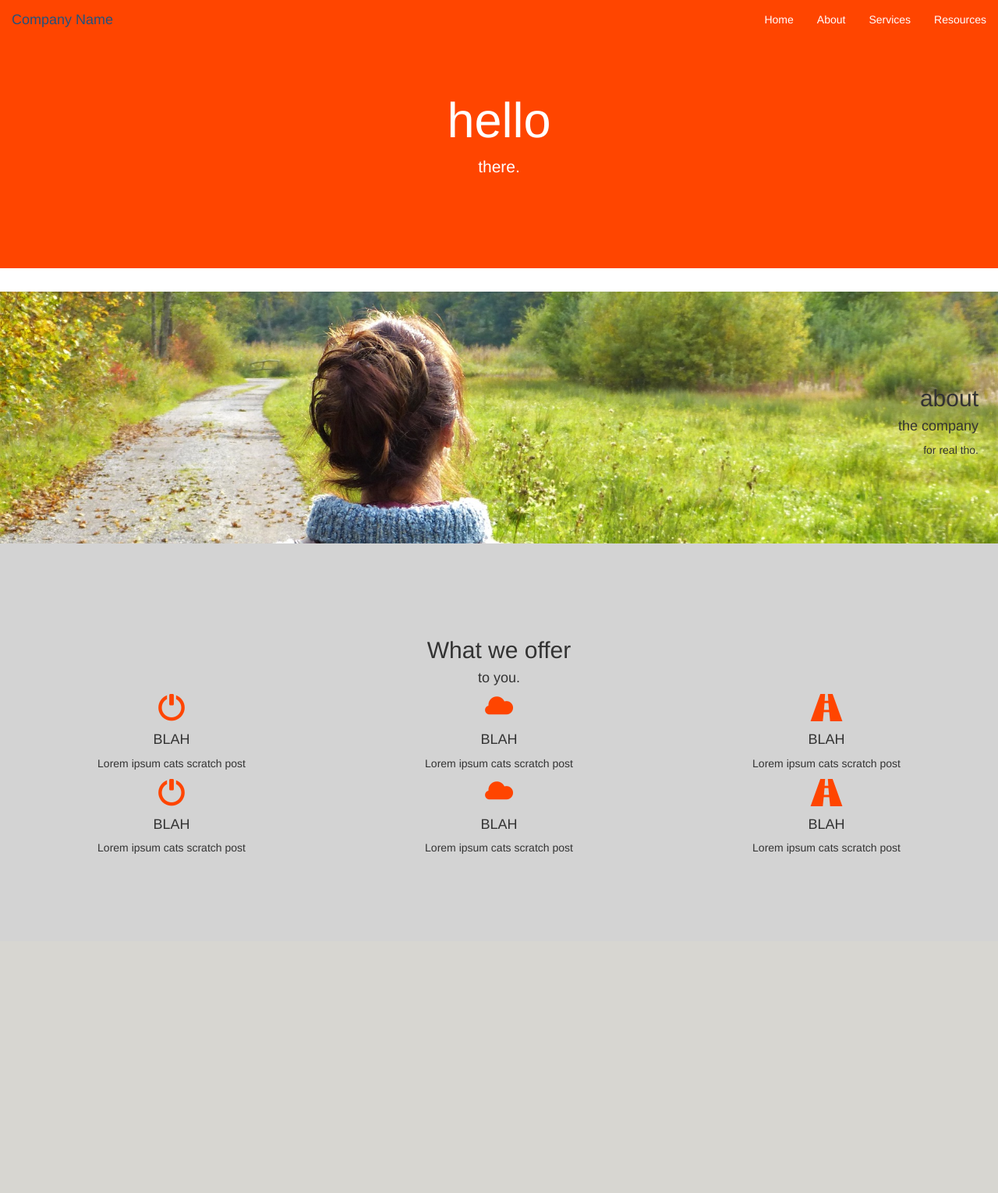
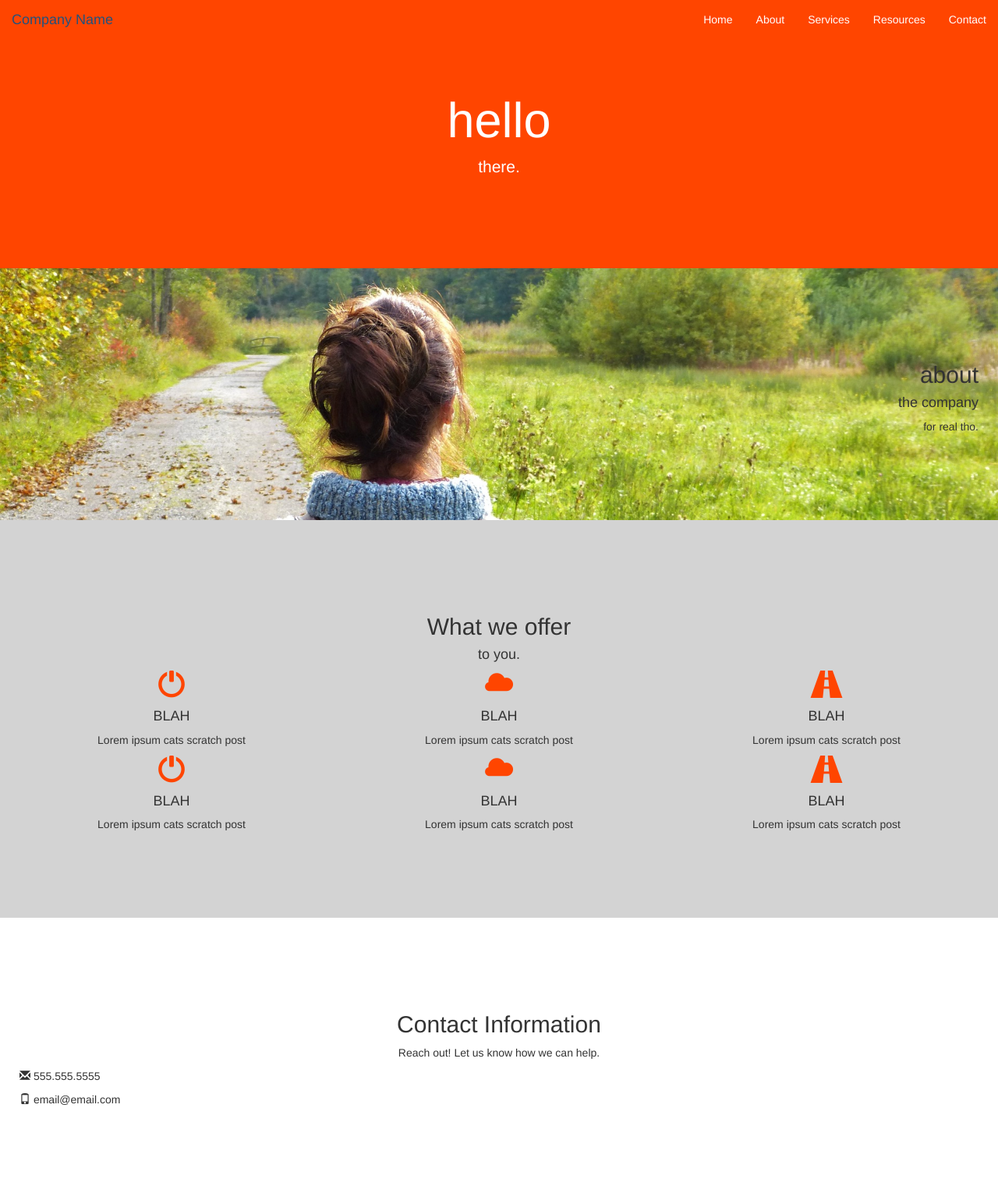
Before and after one commit to northwestjeff/financial_advising_site, a Django app: page / in a window 1280 px wide. Shown: the whole page at 78% size. Before the commit the page ends 1095 px from the top, so only its background shows below. Run offline with Django 3.2, Linux system fonts and the light colour scheme; some libraries are stand-ins or nearby versions.

Commit message:
building template

```diff
--- a/site_app/static/site_app/css/style.css
+++ b/site_app/static/site_app/css/style.css
@@ -23,6 +23,7 @@ nav li a:hover {
     background-color: orangered;
     color: white;
     padding: 100px 25px;
+    margin: 0;
 }
 
 #about {
--- a/site_app/templates/site_app/home.html
+++ b/site_app/templates/site_app/home.html
@@ -25,6 +25,7 @@
             <li><a href="#"> About</a></li>
             <li><a href="#"> Services</a></li>
             <li><a href="#"> Resources</a></li>
+            <li><a href="#"> Contact</a></li>
         </ul>
     </div>
 </nav>
@@ -50,6 +51,7 @@
         for real tho.
     </p>
 </div>
+{#SERVICES SECTION#}
 <div class="container-fluid bg-grey text-center mid-section">
     <h2>
         What we offer
@@ -115,9 +117,20 @@
             </p>
         </div>
     </div>
+</div>
+<div class="container-fluid mid-section text-center">
+    <h2>Contact Information</h2>
+    <p>Reach out!  Let us know how we can help.</p>
+    <div class="row text-left">
+        <div class="col-sm-5">
+            <p><span class="glyphicon glyphicon-envelope"></span>  555.555.5555</p>
+            <p><span class="glyphicon glyphicon-phone"></span>  email@email.com</p>
+        </div>
+    </div>
 
 </div>
 
 
+
 </body>
 </html>
```
